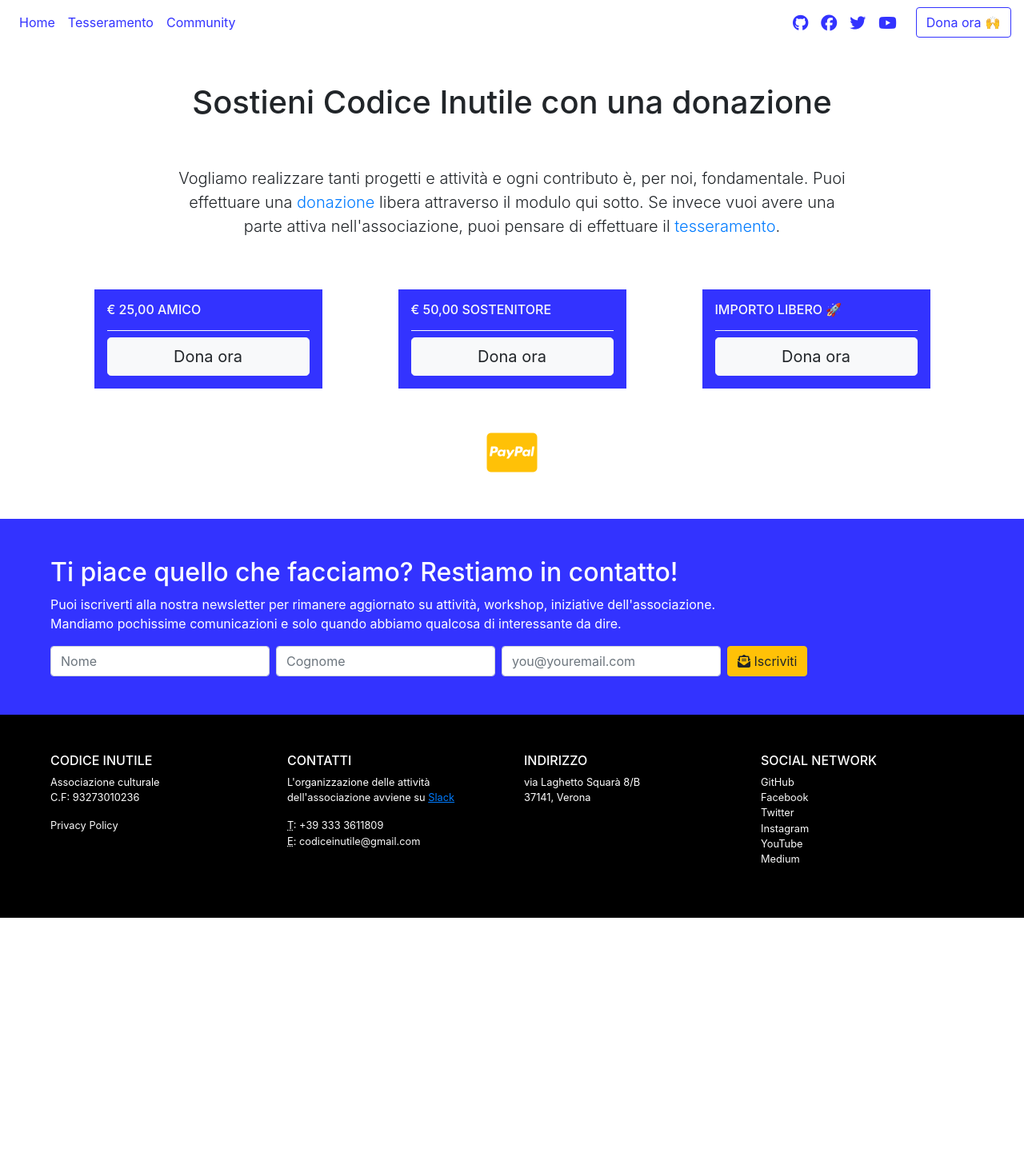
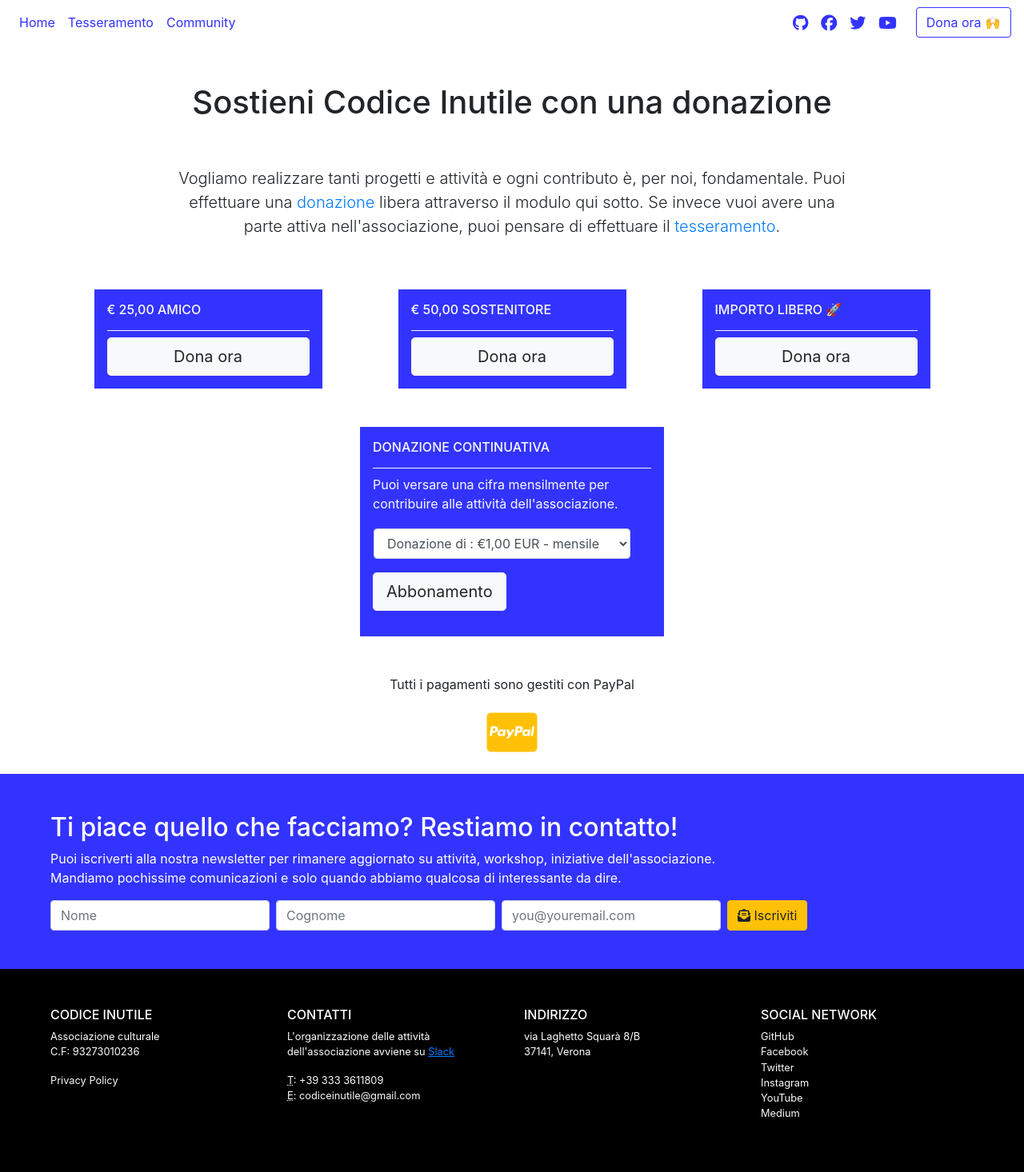
Before and after one commit to codiceinutile/codiceinutile.org, a Jekyll site: the page built from donazione.md, in a window 1280 px wide. Shown: the whole page at 80% size. Built offline with Jekyll 4.4.1, drawn with Linux system fonts in a browser that asks for light colours; nearby versions of some CDN libraries; before the commit the page ends 1148 px from its top, so only the background shows below that.

Commit message:
Aggiunta di pulsante per donazione continuativa

```diff
--- a/_layouts/donazione.html
+++ b/_layouts/donazione.html
@@ -22,5 +22,26 @@ layout: default
       <a href="https://paypal.me/codiceinutile/" target="_blank" class="btn btn-lg btn btn-light d-block">Dona ora</a>
     </div>
   </div>
-  <p class="text-center m-5 display-4 text-warning"><i class="fab fa-cc-paypal"></i></p>
+  <div class="row mb-5">
+    <div class="col-10 col-sm-4 mx-auto box-donazione mb-3 mb-sm-0 p-3">
+      <h2 class="pb-3"><a href="https://paypal.me/codiceinutile/" target="_blank">Donazione continuativa</a></h2>
+      <p class="text-light">Puoi versare una cifra mensilmente per contribuire alle attivit&agrave; dell'associazione.</p>
+      <form action="https://www.paypal.com/cgi-bin/webscr" method="post" target="_top" class="form-group">
+        <input type="hidden" name="cmd" value="_s-xclick">
+        <input type="hidden" name="hosted_button_id" value="D3ZXL2FFLNDF4">
+        <table class="mb-3">
+        <tr><td><input type="hidden" name="on0" value=""></td></tr><tr><td><select name="os0" class="form-control">
+          <option value="Donazione di">Donazione di : €1,00 EUR - mensile</option>
+          <option value="Donazione di">Donazione di : €5,00 EUR - mensile</option>
+          <option value="Donazione di">Donazione di : €10,00 EUR - mensile</option>
+        </select> </td></tr>
+        </table>
+        <input type="hidden" name="currency_code" value="EUR">
+        <input type="submit" name="submit" value="Abbonamento" class="btn btn-lg btn btn-light d-block">
+        </form>
+    </div>
+  </div>
+  <p class="text-center">Tutti i pagamenti sono gestiti con PayPal</p>
+  <p class="text-center display-4 text-warning"><i class="fab fa-cc-paypal"></i></p>
+
 </div>
```
